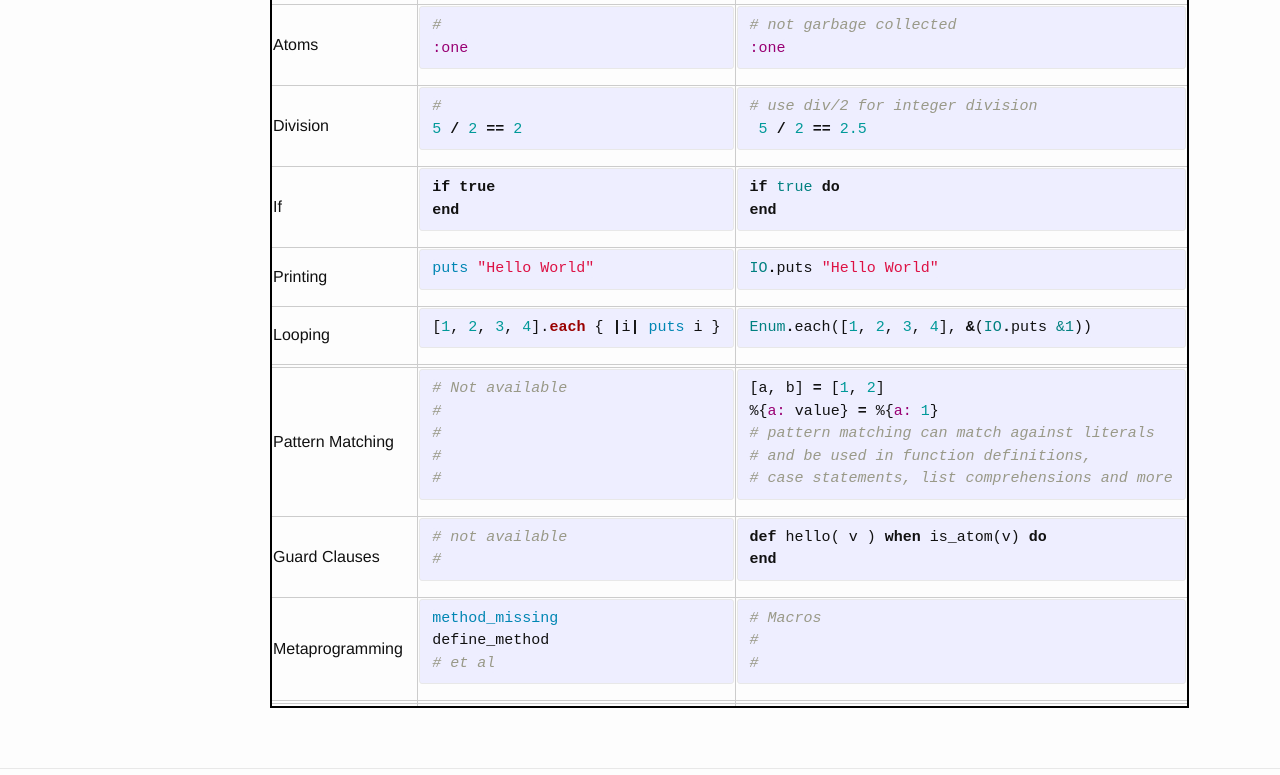
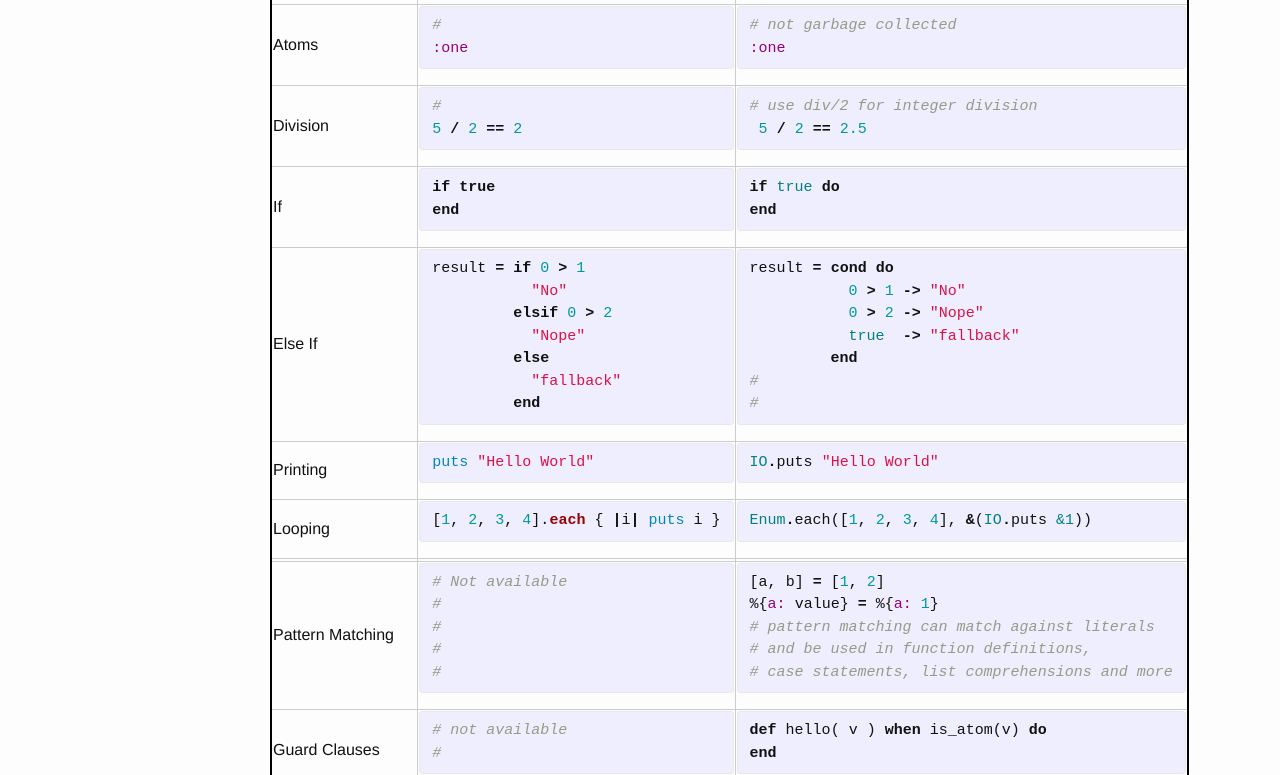
Before and after one commit to elixir-examples/elixir-examples.github.io, a Jekyll site: the page built from _posts/2016-03-04-elixir-and-ruby-comparison.markdown, in a window 1280 px wide and 900 px high, scrolled down 1532 px, cut to the strip 0-775 px from the top of the window. Built offline with Jekyll 4.4.1, drawn with Linux system fonts in a browser that asks for light colours; comment, search, counter and statistics services are not loaded.

Commit message:
Add else if comparison

```diff
--- a/_posts/2016-03-04-elixir-and-ruby-comparison.markdown
+++ b/_posts/2016-03-04-elixir-and-ruby-comparison.markdown
@@ -315,7 +315,30 @@ if true do
 end
 {% endhighlight %}</td>
 </tr>
-
+<!--  -->
+<tr>
+<td>Else If</td>
+<td>
+{% highlight ruby %}
+result = if 0 > 1
+           "No"
+         elsif 0 > 2
+           "Nope"
+         else
+           "fallback"
+         end
+{% endhighlight %}</td>
+<td>
+{% highlight elixir %}
+result = cond do
+           0 > 1 -> "No"
+           0 > 2 -> "Nope"
+           true  -> "fallback"
+         end
+#
+#
+{% endhighlight %}</td>
+</tr>
 <!--  -->
 <tr>
 <td>Printing</td>
```
